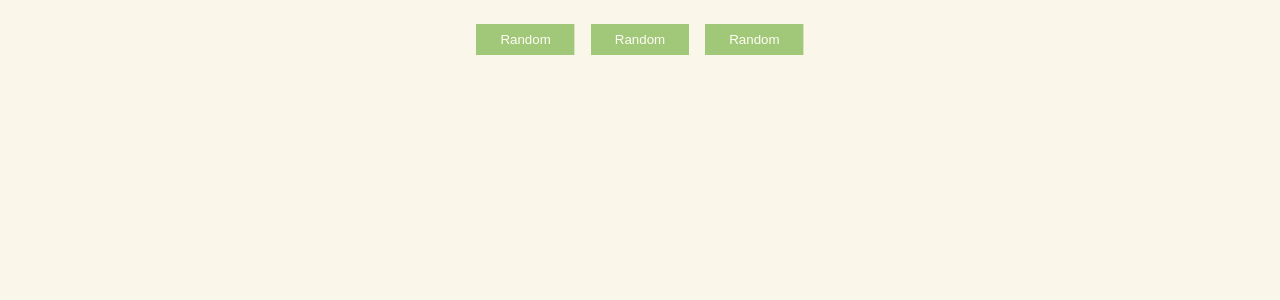
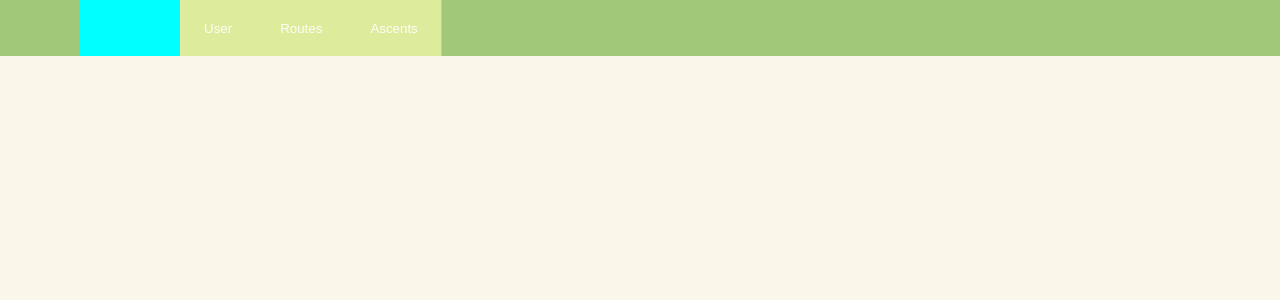
Before and after one commit to Jnwyk/climbing-logbook-2, a React (Vite) app in the folder climbing-logbook-frontend/: page / in a window 1280 px wide. Shown: the top 300 px of the page. Built offline with nearby package versions, Linux system fonts and the light colour scheme.

Commit message:
adjust Navigation

```diff
--- a/climbing-logbook-frontend/src/components/Header/Header.module.scss
+++ b/climbing-logbook-frontend/src/components/Header/Header.module.scss
@@ -0,0 +1,7 @@
+.header{
+    background-color: #A0C878;
+    display: flex;
+    padding: 0 5rem;
+    height: 7vh;
+    width: 100vw;
+}
--- a/climbing-logbook-frontend/src/components/Header/Header.tsx
+++ b/climbing-logbook-frontend/src/components/Header/Header.tsx
@@ -1,9 +1,11 @@
 import styles from './Header.module.scss'
+import Logo from '../Logo/Logo';
 import NavigationTab from '../NavigationTab/NavigationTab';
 
 function Header() {
     return (
-        <header>
+        <header className={styles.header}>
+            <Logo/>
             <NavigationTab/>
         </header>
     );
--- /dev/null
+++ b/climbing-logbook-frontend/src/components/Logo/Logo.module.scss
@@ -0,0 +1,5 @@
+.logo{
+    background-color: aqua;
+    height: auto;
+    width: 100px;
+}
--- /dev/null
+++ b/climbing-logbook-frontend/src/components/Logo/Logo.tsx
@@ -0,0 +1,9 @@
+import styles from './Logo.module.scss'
+
+function Logo() {
+    return (
+        <div className={styles.logo}></div>
+    );
+}
+
+export default Logo;
--- a/climbing-logbook-frontend/src/components/NavTabButton/NavTabButton.module.scss
+++ b/climbing-logbook-frontend/src/components/NavTabButton/NavTabButton.module.scss
@@ -1,15 +1,14 @@
 .button{
+    height: 100%;
     color: #FFFDF6;
     border: none;
     padding: 0.5rem 1.5rem;
-    margin: 0.5rem;
     transition: all .3s linear;
-    background: linear-gradient(to right, #DDEB9D 50%, #A0C878 50%);
+    background: linear-gradient(to right, #A0C878 50%, #DDEB9D 50%);
     background-position: right bottom;
-    background-size: 201%;
+    background-size: 200% 100%;
 }
 
 .button:hover{
     background-position: left bottom;
-    color: #A0C878;
 }
--- a/climbing-logbook-frontend/src/components/NavTabButton/NavTabButton.tsx
+++ b/climbing-logbook-frontend/src/components/NavTabButton/NavTabButton.tsx
@@ -1,11 +1,11 @@
 import styles from "./NavTabButton.module.scss";
 
-// interface NavTabButtonProps {
-//     className: string,
-// }
+interface NavTabButtonProps {
+    label: string,
+}
 
-function NavTabButton(){
-    return <button className={styles.button}>Random</button>
+function NavTabButton(props: NavTabButtonProps){
+    return <button className={styles.button}>{props.label}</button>
 }
 
 export default NavTabButton;
--- a/climbing-logbook-frontend/src/components/NavigationTab/NavigationTab.module.scss
+++ /dev/null
@@ -1,4 +0,0 @@
-.navigationTab{
-    // background-color: #DDEB9D;
-    margin: 1rem;
-}
--- a/climbing-logbook-frontend/src/components/NavigationTab/NavigationTab.tsx
+++ b/climbing-logbook-frontend/src/components/NavigationTab/NavigationTab.tsx
@@ -1,19 +1,13 @@
 import NavTabButton from "../NavTabButton/NavTabButton";
 import styles from "./NavigationTab.module.scss";
 
-// const navigationButtons = ["User", "Routes", "Ascents"];
+const navigationButtons = ["User", "Routes", "Ascents"];
 
-// const printButtons = (navButtons: Array<string>) => {
-//     return navButtons.map((element: string) => {
-//         return <NavigationTab className="button" />
-//     })
-// }
+const printButtons = (navButtons: Array<string>) => navButtons.map((button) => <NavTabButton label={button}/>);
 
 function NavigationTab(){
-    return <div className={styles.navigationTab}>
-        <NavTabButton/>
-        <NavTabButton/>
-        <NavTabButton/>
+    return <div>
+        {printButtons(navigationButtons)}
     </div>
 }
 
--- a/climbing-logbook-frontend/src/index.css
+++ b/climbing-logbook-frontend/src/index.css
@@ -1,3 +1,7 @@
+*{
+  box-sizing: border-box;
+}
+
 body {
   background-color: #FAF6E9;
   margin: 0;
```
